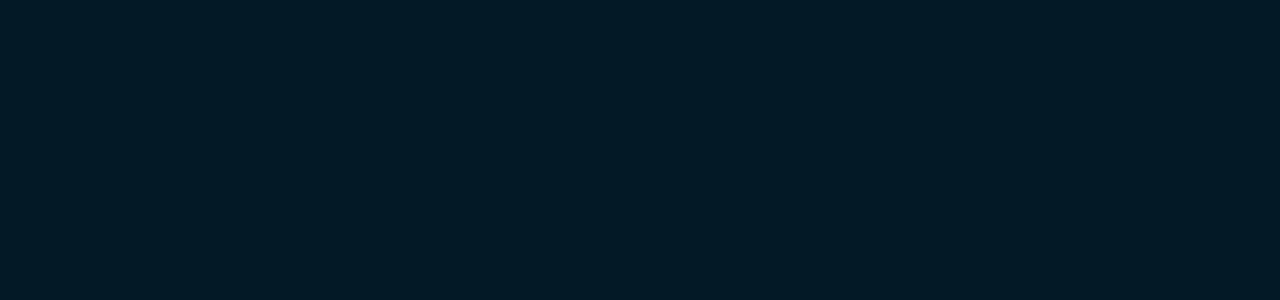
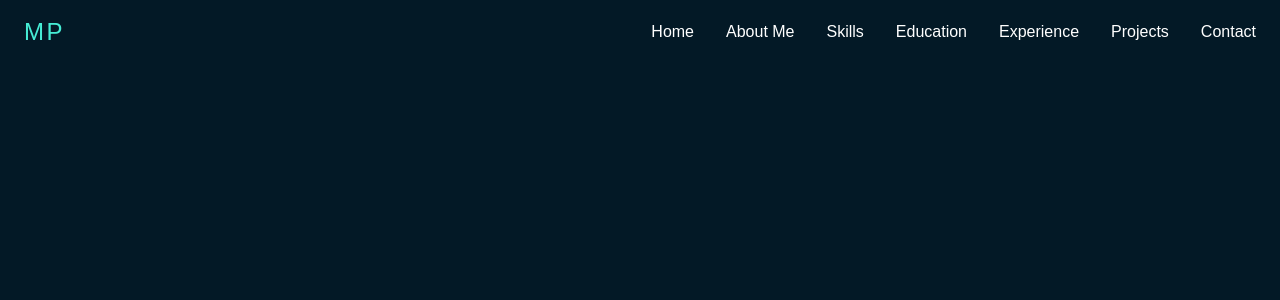
Before and after one commit to prospi-dev/portfolio, a React (Vite) app in the folder portfolio/: page / in a window 1280 px wide. Shown: the top 300 px of the page. Built offline with nearby package versions, Linux system fonts and the light colour scheme.

Commit message:
base header done

```diff
--- /dev/null
+++ b/portfolio/src/components/header.jsx
@@ -0,0 +1,86 @@
+import React, { useState } from "react";
+
+const navLinks = [
+  { href: "#home", label: "Home" },
+  { href: "#about", label: "About Me" },
+  { href: "#skills", label: "Skills" },
+  { href: "#education", label: "Education" },
+  { href: "#experience", label: "Experience" },
+  { href: "#projects", label: "Projects" },
+  { href: "#contact", label: "Contact" },
+];
+
+const Header = () => {
+  const [menuOpen, setMenuOpen] = useState(false);
+
+  return (
+    <header className="flex items-center justify-between px-6 py-4 relative z-20">
+      {/* Logo */}
+      <div className="text-teal-300 text-2xl font-light tracking-widest z-30">MP</div>
+
+      {/* Hamburger menu (mobile) */}
+      <button
+        className="md:hidden text-white text-3xl focus:outline-none z-30 hover:text-gray-400 cursor-pointer hover:scale-120 transition-transform duration-200"
+        onClick={() => setMenuOpen(true)}
+        aria-label="Open menu"
+      >
+        <svg width="32" height="32" fill="none" stroke="currentColor" strokeWidth="2">
+          <line x1="6" y1="10" x2="26" y2="10" />
+          <line x1="6" y1="16" x2="26" y2="16" />
+          <line x1="6" y1="22" x2="26" y2="22" />
+        </svg>
+      </button>
+
+      <div
+        className={`fixed inset-0 bg-[#1a232a]/95 flex flex-col items-center justify-center z-40 transition-all duration-300 ${menuOpen
+            ? "opacity-100 translate-y-0 pointer-events-auto"
+            : "opacity-0 -translate-y-8 pointer-events-none"
+          }`}
+        style={{ backdropFilter: "blur(2px)" }}
+      >
+        {/* Top bar with logo and close button */}
+        <div className="absolute top-0 left-0 w-full flex items-center justify-between px-6 py-4">
+          <span className="text-teal-300 text-2xl font-extralight tracking-widest">MP</span>
+          <button
+            className="text-white text-3xl focus:outline-none"
+            onClick={() => setMenuOpen(false)}
+            aria-label="Close menu"
+          >
+            <svg width="32" height="32" fill="none" stroke="currentColor" strokeWidth="2">
+              <line x1="8" y1="8" x2="24" y2="24" />
+              <line x1="24" y1="8" x2="8" y2="24" />
+            </svg>
+          </button>
+        </div>
+        {/* Nav links */}
+        <nav className="flex flex-col items-center gap-8 font-extralight">
+          {navLinks.map((link) => (
+            <a
+              key={link.href}
+              href={link.href}
+              className="text-white text-xl py-2 px-6 rounded-lg transition-all duration-200 hover:text-yellow-400 hover:bg-[#22303c] hover:scale-110"
+              style={{ display: "inline-block" }}
+              onClick={() => setMenuOpen(false)}
+            >
+              {link.label}
+            </a>
+          ))}
+        </nav>
+      </div>
+
+      <nav className="hidden md:flex md:items-center md:space-x-8">
+        {navLinks.map((link) => (
+          <a
+            key={link.href}
+            href={link.href}
+            className="text-white hover:text-teal-300 transition"
+          >
+            {link.label}
+          </a>
+        ))}
+      </nav>
+    </header>
+  );
+};
+
+export default Header;
--- a/portfolio/src/components/navbar.jsx
+++ /dev/null
@@ -1,9 +0,0 @@
-import React from 'react'
-
-const navbar = () => {
-  return (
-    <div>navbar</div>
-  )
-}
-
-export default navbar
--- a/portfolio/src/main.jsx
+++ b/portfolio/src/main.jsx
@@ -1,12 +1,13 @@
 import { StrictMode } from 'react'
 import { createRoot } from 'react-dom/client'
 import './index.css'
+import Header from './components/header.jsx'
+const App = () => {
 
-const App = () => {
   return (
-    <div>
-
-    </div>
+    <>
+      <Header />
+    </>
   )
 };
 
```
